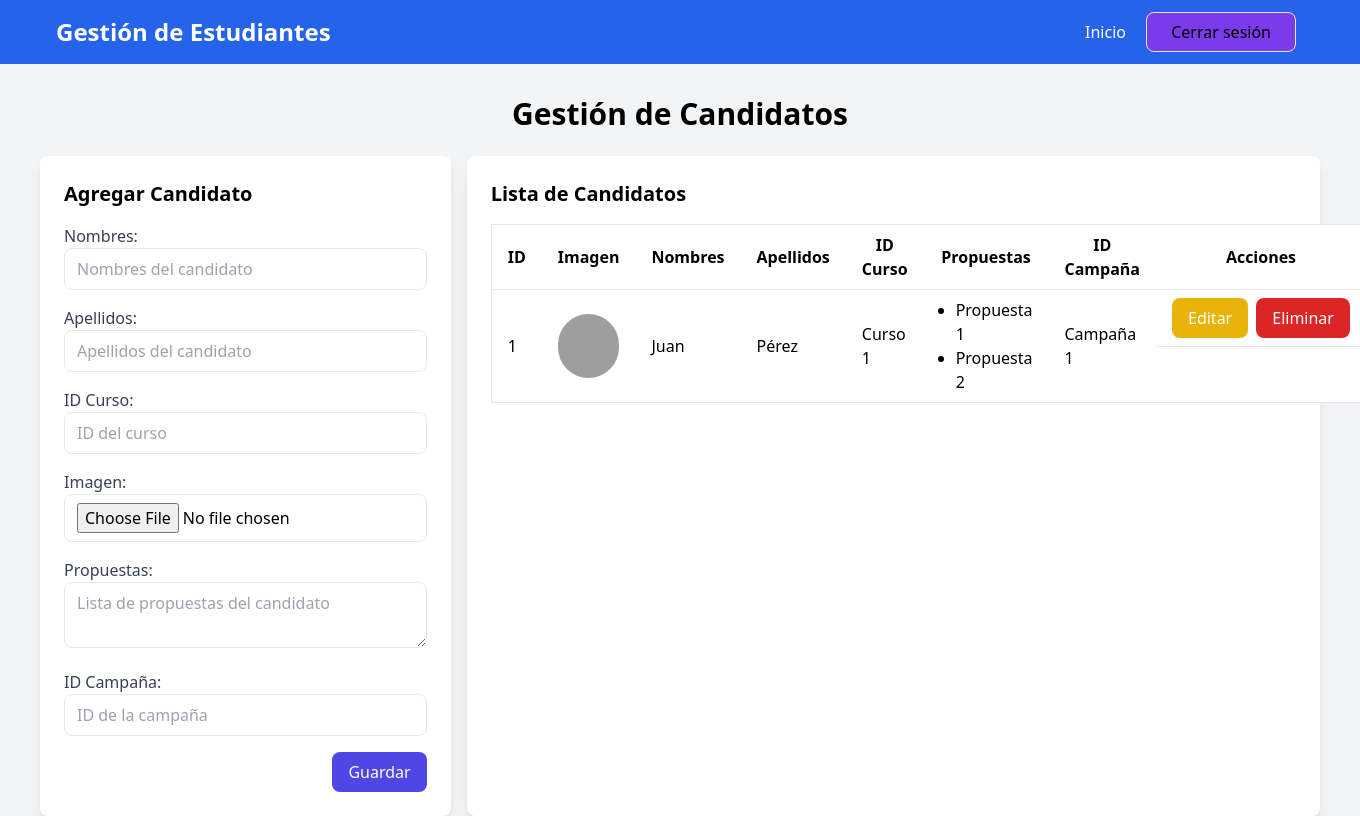
After one commit to YohanPerezR/proyecto-de-votaciones-D.M.C, a PHP site: page /views/admin_candidatos.php in a window 1360 px wide. The commit adds this page. Run offline with PHP 8.4, Linux system fonts and the light colour scheme; some libraries are stand-ins or nearby versions; grey boxes are pictures that could not be loaded.

Commit message:
vista de candidatos

```diff
--- /dev/null
+++ b/views/admin_candidatos.php
@@ -0,0 +1,119 @@
+<!DOCTYPE html>
+<html lang="es">
+<head>
+    <meta charset="UTF-8">
+    <meta name="viewport" content="width=device-width, initial-scale=1.0">
+    <link rel="shortcut icon" href="../assets/images/logo-diegomon.ico" type="image/x-icon">
+    <title>Gestión de Candidatos</title>
+    <script src="https://cdn.tailwindcss.com"></script>
+</head>
+<body class="bg-gray-100 ">
+<header class="bg-blue-600 text-white py-4">
+        <div class="container mx-auto flex justify-between items-center px-4">
+            <h1 class="text-2xl font-bold">Gestión de Estudiantes</h1>
+            <nav>
+                <a href="../index.html" class="mx-2 hover:underline">Inicio</a>
+                <a href="../controller/logout.php" class="mx-2 hover:underline bg-violet-600 px-6 py-2 border rounded-lg text-black transition ease-in-out hover:bg-violet-700 duration-500">Cerrar sesión</a>
+            </nav>
+        </div>
+    </header>
+    <div class="container mx-auto">
+        <h1 class="text-3xl font-bold mb-6 text-center mt-8">Gestión de Candidatos</h1>
+
+        <!-- Contenedor principal -->
+        <div class="flex space-x-4">
+            <!-- Formulario de Agregar/Editar Candidato -->
+            <div class="w-1/3 bg-white p-6 rounded-lg shadow-lg">
+                <h2 id="form-title" class="text-xl font-bold mb-4">Agregar Candidato</h2>
+                <form id="candidatoForm">
+                    <input type="hidden" id="idCandidato" name="idCandidato">
+                    <!-- Nombres -->
+                    <div class="mb-4">
+                        <label class="block text-gray-700">Nombres:</label>
+                        <input type="text" id="nombres" name="nombres" class="w-full px-3 py-2 border rounded-lg focus:outline-none focus:ring-2 focus:ring-indigo-400" placeholder="Nombres del candidato" required>
+                    </div>
+
+                    <!-- Apellidos -->
+                    <div class="mb-4">
+                        <label class="block text-gray-700">Apellidos:</label>
+                        <input type="text" id="apellidos" name="apellidos" class="w-full px-3 py-2 border rounded-lg focus:outline-none focus:ring-2 focus:ring-indigo-400" placeholder="Apellidos del candidato" required>
+                    </div>
+
+                    <!-- ID Curso -->
+                    <div class="mb-4">
+                        <label class="block text-gray-700">ID Curso:</label>
+                        <input type="text" id="id_Curso" name="id_Curso" class="w-full px-3 py-2 border rounded-lg focus:outline-none focus:ring-2 focus:ring-indigo-400" placeholder="ID del curso" required>
+                    </div>
+
+                    <!-- Imagen -->
+                    <div class="mb-4">
+                        <label class="block text-gray-700">Imagen:</label>
+                        <input type="file" id="imagen" name="imagen" class="w-full px-3 py-2 border rounded-lg focus:outline-none focus:ring-2 focus:ring-indigo-400">
+                    </div>
+
+                    <!-- Propuestas -->
+                    <div class="mb-4">
+                        <label class="block text-gray-700">Propuestas:</label>
+                        <textarea id="propuestas" name="propuestas" class="w-full px-3 py-2 border rounded-lg focus:outline-none focus:ring-2 focus:ring-indigo-400" placeholder="Lista de propuestas del candidato" required></textarea>
+                    </div>
+
+                    <!-- ID Campaña -->
+                    <div class="mb-4">
+                        <label class="block text-gray-700">ID Campaña:</label>
+                        <input type="text" id="id_Campana" name="id_Campana" class="w-full px-3 py-2 border rounded-lg focus:outline-none focus:ring-2 focus:ring-indigo-400" placeholder="ID de la campaña" required>
+                    </div>
+
+                    <!-- Botón de Guardar -->
+                    <div class="flex justify-end">
+                        <button type="submit" class="bg-indigo-600 text-white px-4 py-2 rounded-lg hover:bg-indigo-700">Guardar</button>
+                    </div>
+                </form>
+            </div>
+
+            <!-- Tabla de Candidatos -->
+            <div class="w-2/3 bg-white p-6 rounded-lg shadow-lg">
+                <h2 class="text-xl font-bold mb-4">Lista de Candidatos</h2>
+                <table class="min-w-full bg-white border">
+                    <thead>
+                        <tr>
+                            <th class="py-2 px-4 border-b">ID</th>
+                            <th class="py-2 px-4 border-b">Imagen</th>
+                            <th class="py-2 px-4 border-b">Nombres</th>
+                            <th class="py-2 px-4 border-b">Apellidos</th>
+                            <th class="py-2 px-4 border-b">ID Curso</th>
+                            <th class="py-2 px-4 border-b">Propuestas</th>
+                            <th class="py-2 px-4 border-b">ID Campaña</th>
+                            <th class="py-2 px-4 border-b">Acciones</th>
+                        </tr>
+                    </thead>
+                    <tbody id="candidatoTable">
+                        <!-- Aquí se agregan dinámicamente los candidatos -->
+                        <tr>
+                            <td class="py-2 px-4 border-b">1</td>
+                            <td class="py-2 px-4 border-b">
+                                <img src="ruta-de-imagen.jpg" alt="Candidato" class="h-16 w-16 object-cover rounded-full">
+                            </td>
+                            <td class="py-2 px-4 border-b">Juan</td>
+                            <td class="py-2 px-4 border-b">Pérez</td>
+                            <td class="py-2 px-4 border-b">Curso 1</td>
+                            <td class="py-2 px-4 border-b">
+                                <ul class="list-disc ml-4">
+                                    <li>Propuesta 1</li>
+                                    <li>Propuesta 2</li>
+                                </ul>
+                            </td>
+                            <td class="py-2 px-4 border-b">Campaña 1</td>
+                            <td class="py-2 px-4 border-b flex space-x-2">
+                                <button class="bg-yellow-500 text-white px-4 py-2 rounded-lg hover:bg-yellow-600">Editar</button>
+                                <button class="bg-red-600 text-white px-4 py-2 rounded-lg hover:bg-red-700">Eliminar</button>
+                            </td>
+                        </tr>
+                    </tbody>
+                </table>
+            </div>
+        </div>
+    </div>
+
+
+</body>
+</html>
--- a/views/admin_estudiantes.php
+++ b/views/admin_estudiantes.php
@@ -16,7 +16,7 @@ if (!isset($_SESSION['ID'])) {
 <head>
     <meta charset="UTF-8">
     <meta name="viewport" content="width=device-width, initial-scale=1.0">
-    <link rel="shortcut icon" href="assets/images/logo-diegomon.ico" type="image/x-icon">
+    <link rel="shortcut icon" href="../assets/images/logo-diegomon.ico" type="image/x-icon">
     <script src="https://cdn.tailwindcss.com"></script>
     <script>
         tailwind.config = {
--- a/views/modulo_votacion.php
+++ b/views/modulo_votacion.php
@@ -12,7 +12,7 @@ if (!isset($_SESSION['ID'])) {
 <head>
     <meta charset="UTF-8">
     <meta name="viewport" content="width=device-width, initial-scale=1.0">
-    <link rel="shortcut icon" href="assets/images/logo-diegomon.ico" type="image/x-icon">
+    <link rel="shortcut icon" href="../assets/images/logo-diegomon.ico" type="image/x-icon">
     <script src="https://cdn.tailwindcss.com"></script>
 
     <script>
```
